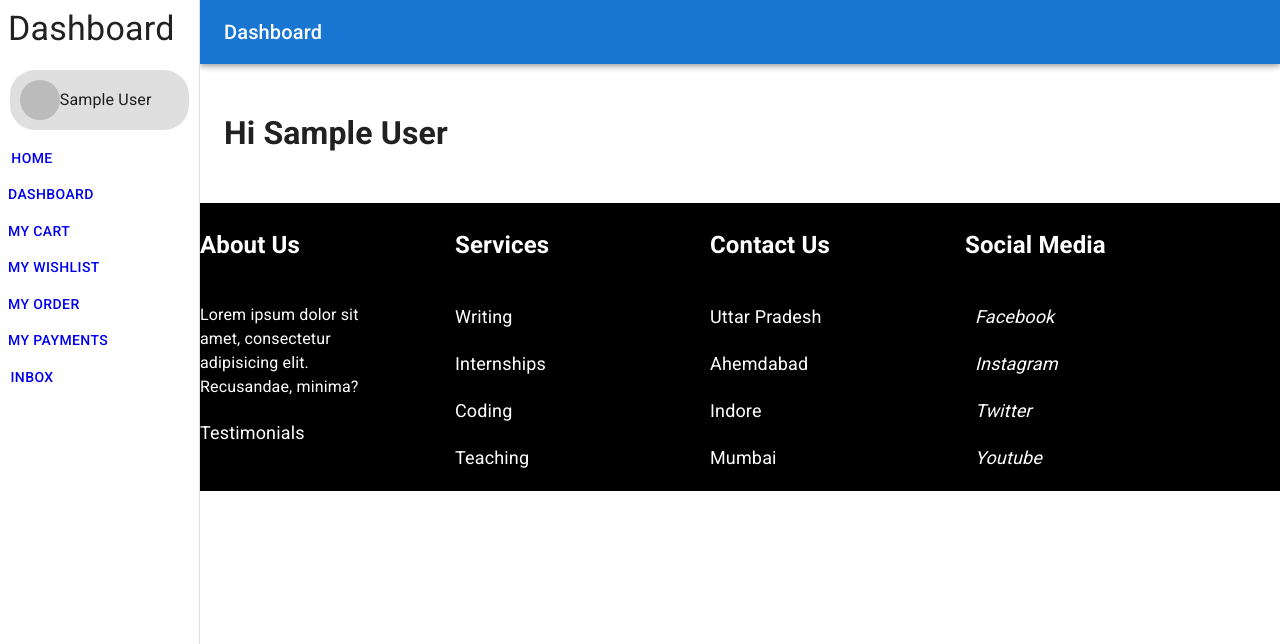
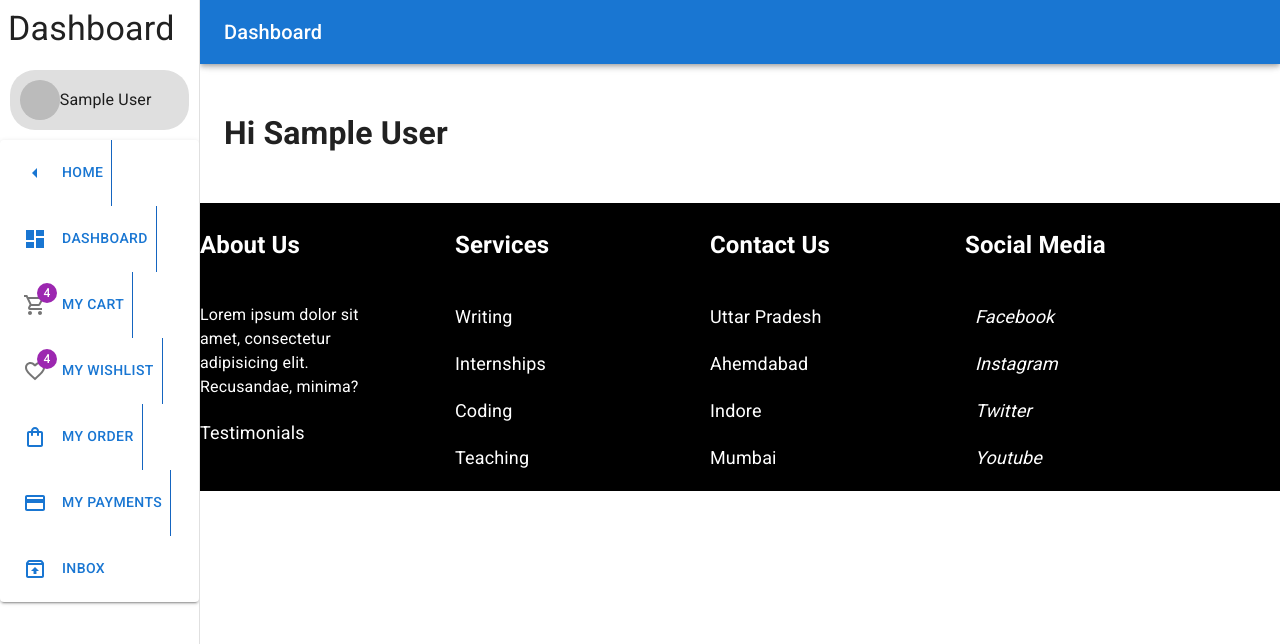
Before and after one commit to mr-samsul-alam/Deal-n-Sale, a React (Create React App) app: page /dashboard in a window 1280 px wide. Shown: the top 644 px of the page. Built offline with nearby package versions, Linux system fonts and the light colour scheme; no server answers; sample sign-in values are in the browser's storage.

Commit message:
dashboard button icon

```diff
--- a/src/Pages/DashBoard/Dashboard/Dashboard.js
+++ b/src/Pages/DashBoard/Dashboard/Dashboard.js
@@ -9,12 +9,19 @@ import IconButton from '@mui/material/IconButton';
 import MenuIcon from '@mui/icons-material/Menu';
 import Toolbar from '@mui/material/Toolbar';
 import Typography from '@mui/material/Typography';
+import DashboardIcon from '@mui/icons-material/Dashboard';
+import ShoppingCartOutlinedIcon from '@mui/icons-material/ShoppingCartOutlined';
+import ArrowLeftOutlinedIcon from '@mui/icons-material/ArrowLeftOutlined';
+import FavoriteBorderOutlinedIcon from '@mui/icons-material/FavoriteBorderOutlined';
+import ShoppingBagOutlinedIcon from '@mui/icons-material/ShoppingBagOutlined';
+import PaymentOutlinedIcon from '@mui/icons-material/PaymentOutlined';
+import UnarchiveOutlinedIcon from '@mui/icons-material/UnarchiveOutlined';
 import {
     Outlet,
     Link,
     NavLink
 } from "react-router-dom";
-import { Button } from '@mui/material';
+import { Badge, Button, ButtonGroup } from '@mui/material';
 import UseFireBase from '../../../Hooks/UseFireBase';
 
 const drawerWidth = 200;
@@ -41,47 +48,55 @@ function Dashboard(props) {
                     {user?.displayName}
                 </Typography>
             </Box>
+            <ButtonGroup variant="contained" aria-label="outlined primary button group" style={{ display: 'flex', flexDirection: 'column', }}>
+
                 <NavLink
                     style={{ textDecoration: 'none', display: "block" }}
                     to="/home">
-                <Button color="inherit">Home</Button>
+                    <Button variant="text"  > <ArrowLeftOutlinedIcon style={{ margin: '15px' }} /> Home</Button>
                 </NavLink>
                 <NavLink
                     style={{ textDecoration: 'none', display: "block" }}
                     to="/dashboard">
-                <Button color="inherit">Dashboard</Button>
+                    <Button variant="text"> <DashboardIcon style={{ margin: '15px' }} /> Dashboard</Button>
                 </NavLink>
 
                 <NavLink
                     style={{ textDecoration: 'none', display: "block" }}
                     to="/dashboard/myCarts">
-                <Button color="inherit">My Cart</Button>
+                    <Button variant="text"> <Badge badgeContent={4} color="secondary" style={{ margin: '15px' }}>
+                        <ShoppingCartOutlinedIcon color="action" />
+                    </Badge>My Cart</Button>
                 </NavLink>
 
                 <NavLink
                     style={{ textDecoration: 'none', display: "block" }}
                     to="/dashboard/myWishlists">
-                <Button color="inherit">My WishList</Button>
+                    <Button variant="text">
+                        <Badge badgeContent={4} color="secondary" style={{ margin: '15px' }}>
+                            <FavoriteBorderOutlinedIcon color="action" />
+                        </Badge>My WishList</Button>
                 </NavLink>
                 <NavLink
                     style={{ textDecoration: 'none', display: "block" }}
                     to="/dashboard/myOrders">
-                <Button color="inherit">My Order</Button>
+                    <Button variant="text"> <ShoppingBagOutlinedIcon style={{ margin: '15px' }} /> My Order</Button>
                 </NavLink>
                 <NavLink
                     style={{ textDecoration: 'none', display: "block" }}
                     to="/dashboard/myPayments">
-                <Button color="inherit">My Payments</Button>
+                    <Button variant="text"> <PaymentOutlinedIcon style={{ margin: '15px' }} /> My Payments</Button>
                 </NavLink>
                 <NavLink
                     style={{ textDecoration: 'none', display: "block" }}
                     to="/dashboard/inbox">
-                <Button color="inherit">Inbox</Button>
+                    <Button variant="text"> <UnarchiveOutlinedIcon style={{ margin: '15px' }} />Inbox</Button>
                 </NavLink>
                 {admin && <Box>
                     <Link to={`/dashboard/makeAdmin`}><Button color="inherit">Make Admin</Button></Link>
                     <Link to={`/dashboard/addProducts`}><Button color="inherit">Add Products</Button></Link>
                 </Box>}
+            </ButtonGroup>
         </div>
     );
 
```
Lines whose indentation alone changed are shown as unchanged.
